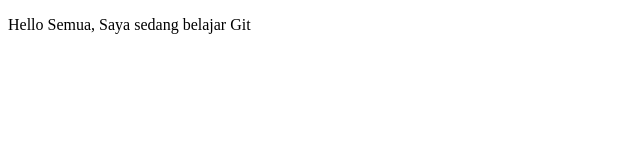
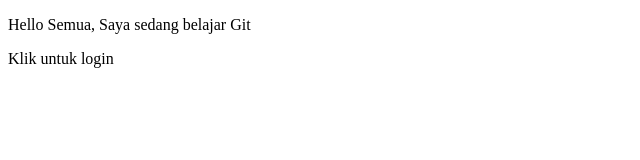
Before and after one commit to nugrahas38/project-01, a plain HTML site: page login.html in a window 1280 px wide. Shown: the whole page, without its empty margins (0-640 px from the left). Drawn offline with Linux system fonts and the light colour scheme.

```diff
--- a/login.html
+++ b/login.html
@@ -6,5 +6,6 @@
     </head>
     <body>
         <p>Hello Semua, Saya sedang belajar Git</p>
+        <p>Klik untuk login</p>
     </body>
 </html>
```
